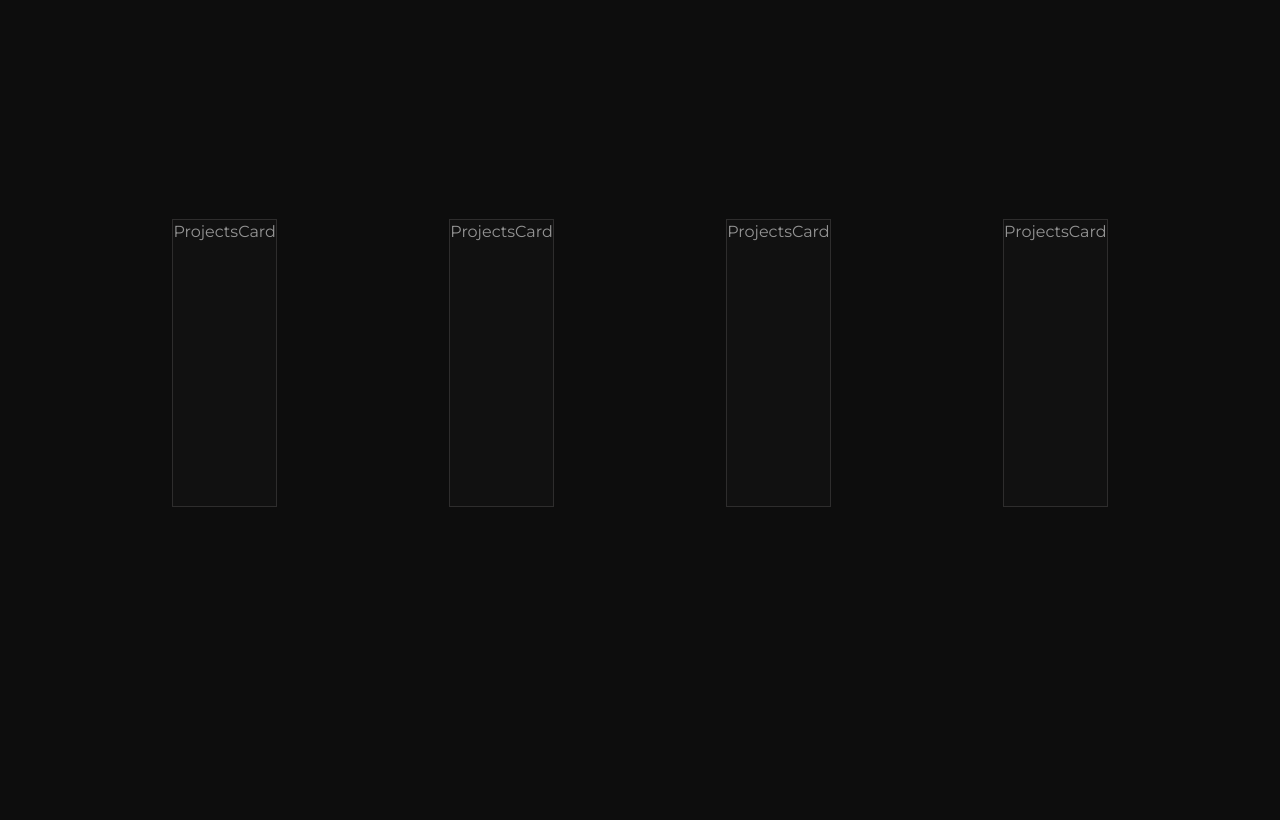
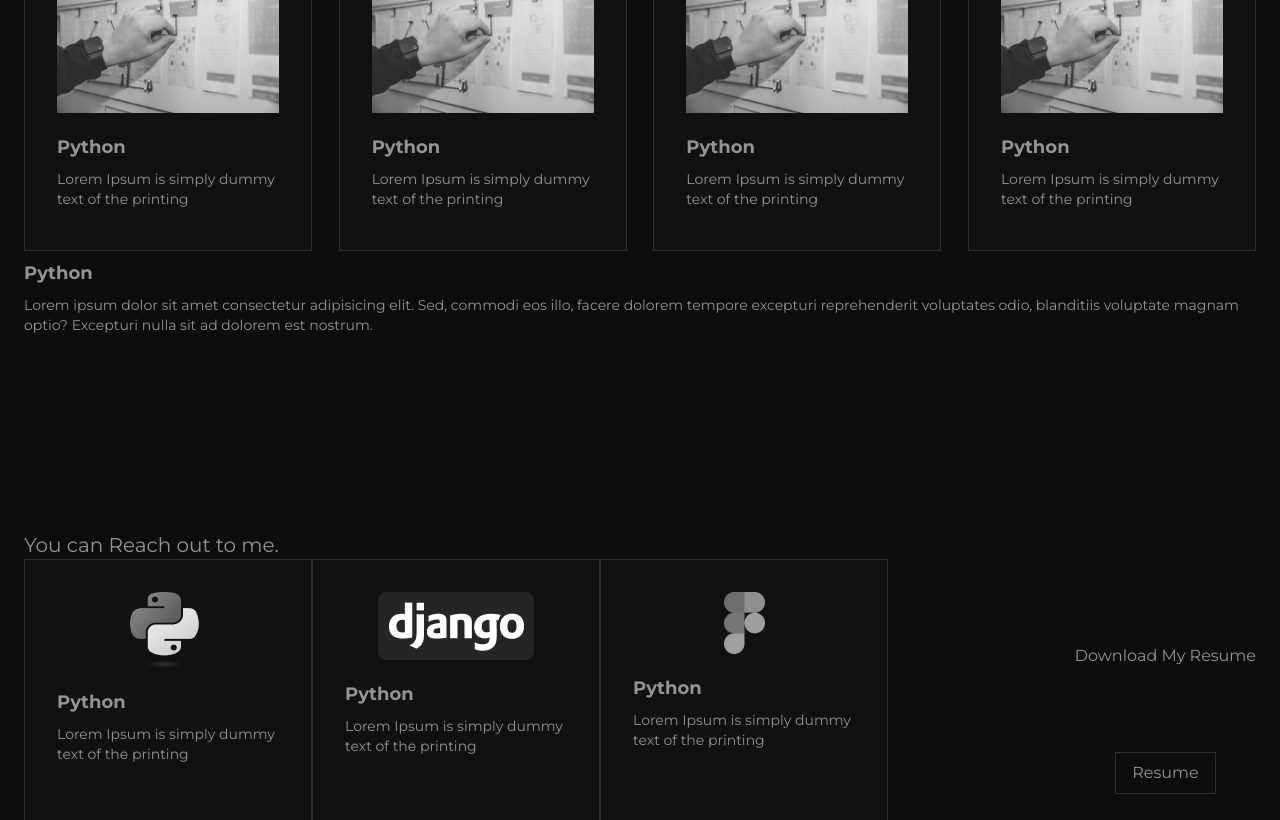
Before and after one commit to ajuroshan/portfolio, a Next.js app: page / in a window 1280 px wide. Shown: the part 1980-2800 px from the top of the page. Before the commit the page ends 2487 px from the top, so only its background shows below. Built offline with nearby package versions, Linux system fonts and the light colour scheme.

Commit message:
layout copleted all pages need to work on alignment and ui

```diff
--- a/app/components/projectsCard.jsx
+++ b/app/components/projectsCard.jsx
@@ -1,7 +1,18 @@
 import React from "react";
+import Image from "next/image";
 
-const ProjectsCard = () => {
-	return <div className="h-72 w-h-72 border border-[#2e2d2d] bg-[#111111]">ProjectsCard</div>;
+const ProjectsCard = ({ src, Title, Description }) => {
+	return (
+		<div className="h-80 w-72 border border-[#2e2d2d] bg-[#111111]">
+			<div className="m-4 mx-8 flex flex-col items-center">
+				<Image src={src} className="mt-4 grayscale hover:grayscale-0 transition duration-500 ease-in-out" />
+				<div className="mt-3">
+					<h1 className="text-left py-2 font-bold text-lg">{Title}</h1>
+					<p className="text-left text-sm">{Description}</p>
+				</div>
+			</div>
+		</div>
+	);
 };
 
 export default ProjectsCard;
--- a/app/page.jsx
+++ b/app/page.jsx
@@ -7,10 +7,11 @@ import davinci from "../public/DaVinci_Resolve_17_logo 1.png";
 import django from "../public/django-logo-negative 1.png";
 import python from "../public/Python-logo-notext 1.png";
 import figma from "../public/figma_logo.png";
+import unsplash_1 from "../public/unsplash_1.png";
 import ProjectsCard from "./components/projectsCard";
 import clsx from "clsx";
 import { Montserrat } from "next/font/google";
-const montserrat = Montserrat({ subsets: ["latin"], weight: ["400","100","700"] });
+const montserrat = Montserrat({ subsets: ["latin"], weight: ["400", "100", "700"] });
 
 export default function Home() {
 	return (
@@ -32,7 +33,7 @@ export default function Home() {
 			<div className="flex flex-col justify-between items-center z-10">
 				<div className="flex flex-col justify-center text-center gap-10 items-center m-10 p-4">
 					<Image src={profile} alt="Picture of the author" />
-					<h1 className={clsx(" text-3xl font-bold" , montserrat.className)}>
+					<h1 className={clsx(" text-3xl font-bold", montserrat.className)}>
 						Hi, <br /> I'm Ajmal Roshan 👋
 					</h1>
 					<p className="text-lg">"Crafting digital experiences that leave a lasting impact."</p>
@@ -55,13 +56,50 @@ export default function Home() {
 						</div>
 					</div>
 				</div>
-				<div className="h-screen flex flex-col w-full justify-between flex-wrap text-center">
+				<div className="h-screen flex flex-col w-full justify-center flex-wrap text-center">
 					<h1 className="p-3 text-xl">These are some of my Projects.</h1>
-					<div className="flex w-full justify-evenly">
-						<ProjectsCard />
-						<ProjectsCard />
-						<ProjectsCard />
-						<ProjectsCard />
+					<div className="m-4 p-2">
+						<div className="flex w-full justify-between">
+							<ProjectsCard src={unsplash_1} Title={"Python"} Description={"Lorem Ipsum is simply dummy text of the printing "} />
+							<ProjectsCard src={unsplash_1} Title={"Python"} Description={"Lorem Ipsum is simply dummy text of the printing "} />
+							<ProjectsCard src={unsplash_1} Title={"Python"} Description={"Lorem Ipsum is simply dummy text of the printing "} />
+							<ProjectsCard src={unsplash_1} Title={"Python"} Description={"Lorem Ipsum is simply dummy text of the printing "} />
+						</div>
+						<div>
+							<h1 className="text-left py-2 font-bold text-lg">Python</h1>
+							<p className="text-left text-sm">
+								Lorem ipsum dolor sit amet consectetur adipisicing elit. Sed, commodi eos illo, facere dolorem tempore excepturi reprehenderit voluptates odio, blanditiis voluptate magnam optio? Excepturi nulla sit ad dolorem est
+								nostrum.
+							</p>
+						</div>
+					</div>
+				</div>
+				<div className="h-screen flex flex-col w-full justify-between">
+					<div className="m-4 p-2">
+						<h1 className="text-xl">You can Reach out to me. </h1>
+						<div className="flex w-full justify-between">
+							<div className="flex w-3/4">
+								<ProjectsCard src={python} Title={"Python"} Description={"Lorem Ipsum is simply dummy text of the printing "} />
+								<ProjectsCard src={django} Title={"Python"} Description={"Lorem Ipsum is simply dummy text of the printing "} />
+								<ProjectsCard src={figma} Title={"Python"} Description={"Lorem Ipsum is simply dummy text of the printing "} />
+							</div>
+							<div className="flex flex-col justify-evenly items-center">
+								<h1 className="text-center">Download My Resume</h1>
+								<button className="bg-transparent hover:bg-[#2e2d2d] font-normal hover:text-white py-2 px-4 border border-[#2e2d2d] hover:border-transparent">Resume</button>
+							</div>
+						</div>
+						<div>
+							<h1 className="text-left py-2 font-bold text-lg">Python</h1>
+							<p className="text-left text-sm">
+								Lorem ipsum dolor sit amet consectetur adipisicing elit. Sed, commodi eos illo, facere dolorem tempore excepturi reprehenderit voluptates odio, blanditiis voluptate magnam optio? Excepturi nulla sit ad dolorem est
+								nostrum.
+							</p>
+						</div>
+					</div>
+					<div className="border-t border-[#282828] flex justify-center items-center h-24	">
+						<p className="text-xs text-center">
+							© 2023 Created By Ajuroshan. <br /> All Rights Reserved
+						</p>
 					</div>
 				</div>
 			</div>
```
Also changed, not shown: public/unsplash_1.png (added).
